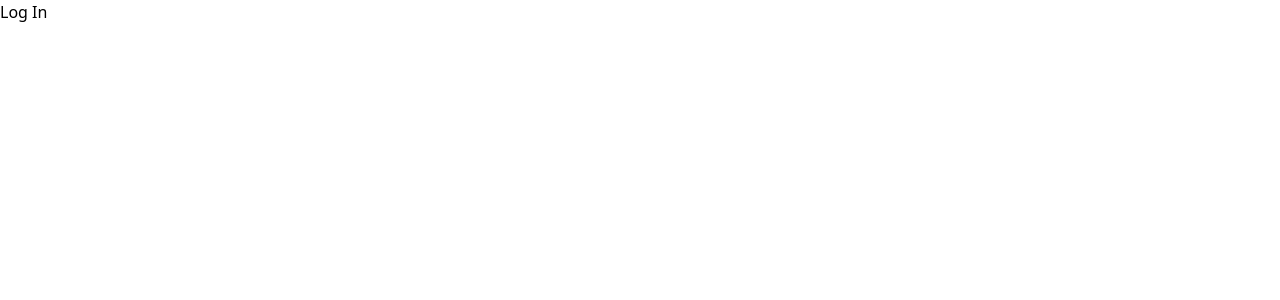
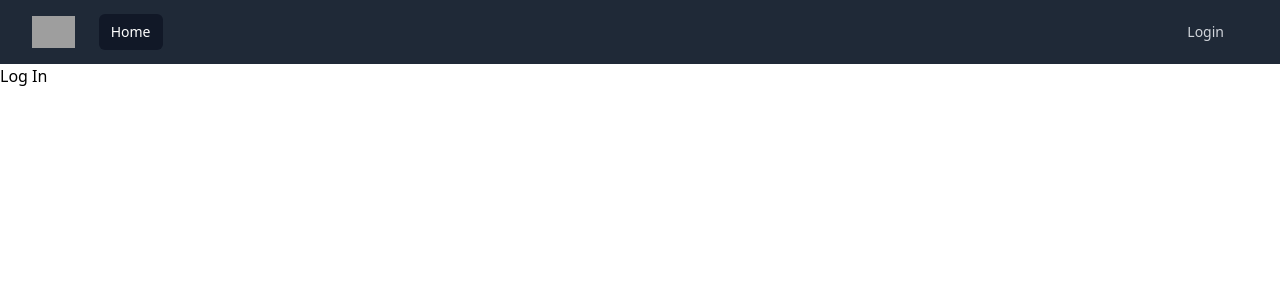
Before and after one commit to JSignature/ECommerceSite, a React (Vite) app: page /login in a window 1280 px wide. Shown: the top 300 px of the page. Built offline with nearby package versions, Linux system fonts and the light colour scheme; grey boxes are pictures that could not be loaded.

Commit message:
add styling and terenary for login cart button

```diff
--- a/src/components/CartModal.jsx
+++ b/src/components/CartModal.jsx
@@ -147,7 +147,7 @@ const CartModal = ({ open, setOpen }) => {
                                       <div className="flex">
                                         <button
                                           type="button"
-                                          className="font-medium text-indigo-600 hover:text-indigo-500"
+                                          className="font-medium text-sky-600 hover:text-sky-500"
                                           onClick={() =>
                                             handleRemove(product.id)
                                           }
@@ -183,7 +183,7 @@ const CartModal = ({ open, setOpen }) => {
                         {!products ? null : (
                           <a
                             href="#"
-                            className="flex items-center justify-center rounded-md border border-transparent bg-indigo-600 px-6 py-3 text-base font-medium text-white shadow-sm hover:bg-indigo-700"
+                            className="flex items-center justify-center rounded-md border border-transparent bg-sky-600 px-6 py-3 text-base font-medium text-white shadow-sm hover:bg-sky-700"
                             onClick={() => handleCheckOut()}
                           >
                             Checkout
@@ -194,7 +194,7 @@ const CartModal = ({ open, setOpen }) => {
                         <p>
                           <button
                             type="button"
-                            className="font-medium text-indigo-600 hover:text-indigo-500"
+                            className="font-medium text-sky-600 hover:text-sky-500"
                             onClick={() => setOpen(false)}
                           >
                             Continue Shopping
--- a/src/components/Filter.jsx
+++ b/src/components/Filter.jsx
@@ -5,8 +5,15 @@ const Filter = ({ setFilterValue }) => {
   return (
     <>
       <div>
-        <label for="site-search">Search products by name:</label>
+        <label
+          for="site-search"
+          className="block text-sm font-medium leading-6 text-gray-900"
+        >
+          Search
+        </label>
         <input
+          className="relative mt-2 relative w-full cursor-default rounded-md bg-white py-1.5 pl-3 pr-10 text-left text-gray-900 shadow-sm ring-1 ring-inset ring-gray-300 focus:outline-none focus:ring-2 focus:ring-sky-500 sm:text-sm sm:leading-6"
+          placeholder="Search product name"
           type="search"
           id="site-search"
           name="search"
--- a/src/components/LogIn.jsx
+++ b/src/components/LogIn.jsx
@@ -1,7 +1,13 @@
 import React from 'react'
+import NavBar from './NavBar'
 
 const LogIn = () => {
-  return <h1>Log In</h1>
+  return (
+    <>
+      <NavBar />
+      <h1>Log In</h1>
+    </>
+  )
 }
 
 export default LogIn
--- a/src/components/NavBar.jsx
+++ b/src/components/NavBar.jsx
@@ -1,7 +1,184 @@
-import React from 'react'
+import { Fragment, useState } from 'react'
+import { Disclosure, Menu, Transition } from '@headlessui/react'
+import { Bars3Icon, BellIcon, XMarkIcon } from '@heroicons/react/24/outline'
 
-const NavBar = () => {
-  return <div>NavBar</div>
+const navigation = [
+  { name: 'Home', href: '/', current: true },
+  // { name: 'Login', href: '/login', current: false },
+  // { name: 'Sign up', href: '#', current: false },
+]
+function classNames(...classes) {
+  return classes.filter(Boolean).join(' ')
 }
 
-export default NavBar
+// localStorage.setItem('cart', JSON.stringify(products))
+
+export default function Example() {
+  const [loggedIn, setLoggedIn] = useState(localStorage.getItem('token'))
+  console.log(loggedIn)
+  return (
+    <Disclosure as="nav" className="bg-gray-800">
+      {({ open }) => (
+        <>
+          <div className="mx-auto max-w-7xl px-2 sm:px-6 lg:px-8">
+            <div className="relative flex h-16 items-center justify-between">
+              <div className="absolute inset-y-0 left-0 flex items-center sm:hidden">
+                {/* Mobile menu button*/}
+                <Disclosure.Button className="relative inline-flex items-center justify-center rounded-md p-2 text-gray-400 hover:bg-gray-700 hover:text-white focus:outline-none focus:ring-2 focus:ring-inset focus:ring-white">
+                  <span className="absolute -inset-0.5" />
+                  <span className="sr-only">Open main menu</span>
+                  {open ? (
+                    <XMarkIcon className="block h-6 w-6" aria-hidden="true" />
+                  ) : (
+                    <Bars3Icon className="block h-6 w-6" aria-hidden="true" />
+                  )}
+                </Disclosure.Button>
+              </div>
+              <div className="flex flex-1 items-center justify-center sm:items-stretch sm:justify-start">
+                <div className="flex flex-shrink-0 items-center">
+                  <img
+                    className="h-8 w-auto "
+                    src="https://static.vecteezy.com/system/resources/previews/022/636/388/original/valorant-logo-valorant-icon-transparent-free-png.png"
+                    alt="My Company"
+                  />
+                </div>
+                <div className="hidden sm:ml-6 sm:block">
+                  <div className="flex space-x-4">
+                    {navigation.map(item => (
+                      <a
+                        key={item.name}
+                        href={item.href}
+                        className={classNames(
+                          item.current
+                            ? 'bg-gray-900 text-white'
+                            : 'text-gray-300 hover:bg-gray-700 hover:text-white',
+                          'rounded-md px-3 py-2 text-sm font-medium'
+                        )}
+                        aria-current={item.current ? 'page' : undefined}
+                      >
+                        {item.name}
+                      </a>
+                    ))}
+                  </div>
+                </div>
+              </div>
+              <div className="absolute inset-y-0 right-0 flex items-center pr-2 sm:static sm:inset-auto sm:ml-6 sm:pr-0">
+                {!loggedIn ? (
+                  <a
+                    key={'Login'}
+                    href={'/login'}
+                    className={
+                      'text-gray-300 hover:bg-gray-700 hover:text-white rounded-md px-3 py-2 text-sm font-medium'
+                    }
+                    // aria-current={item.current ? 'page' : undefined}
+                  >
+                    {'Login'}
+                  </a>
+                ) : (
+                  <button
+                    type="button"
+                    className="relative rounded-full bg-gray-800 p-1 text-gray-400 hover:text-white focus:outline-none focus:ring-2 focus:ring-white focus:ring-offset-2 focus:ring-offset-gray-800"
+                  >
+                    <span className="absolute -inset-1.5" />
+                    <span className="sr-only">View notifications</span>
+
+                    <svg
+                      xmlns="http://www.w3.org/2000/svg"
+                      fill="none"
+                      viewBox="0 0 24 24"
+                      strokeWidth={1.5}
+                      stroke="currentColor"
+                      className="w-6 h-6"
+                    >
+                      <path
+                        strokeLinecap="round"
+                        strokeLinejoin="round"
+                        d="M2.25 3h1.386c.51 0 .955.343 1.087.835l.383 1.437M7.5 14.25a3 3 0 00-3 3h15.75m-12.75-3h11.218c1.121-2.3 2.1-4.684 2.924-7.138a60.114 60.114 0 00-16.536-1.84M7.5 14.25L5.106 5.272M6 20.25a.75.75 0 11-1.5 0 .75.75 0 011.5 0zm12.75 0a.75.75 0 11-1.5 0 .75.75 0 011.5 0z"
+                      />
+                    </svg>
+                  </button>
+                )}
+
+                {/* Profile dropdown */}
+                <Menu as="div" className="relative ml-3">
+                  <Transition
+                    as={Fragment}
+                    enter="transition ease-out duration-100"
+                    enterFrom="transform opacity-0 scale-95"
+                    enterTo="transform opacity-100 scale-100"
+                    leave="transition ease-in duration-75"
+                    leaveFrom="transform opacity-100 scale-100"
+                    leaveTo="transform opacity-0 scale-95"
+                  >
+                    <Menu.Items className="absolute right-0 z-10 mt-2 w-48 origin-top-right rounded-md bg-white py-1 shadow-lg ring-1 ring-black ring-opacity-5 focus:outline-none">
+                      <Menu.Item>
+                        {({ active }) => (
+                          <a
+                            href="#"
+                            className={classNames(
+                              active ? 'bg-gray-100' : '',
+                              'block px-4 py-2 text-sm text-gray-700'
+                            )}
+                          >
+                            Your Profile
+                          </a>
+                        )}
+                      </Menu.Item>
+                      <Menu.Item>
+                        {({ active }) => (
+                          <a
+                            href="#"
+                            className={classNames(
+                              active ? 'bg-gray-100' : '',
+                              'block px-4 py-2 text-sm text-gray-700'
+                            )}
+                          >
+                            Settings
+                          </a>
+                        )}
+                      </Menu.Item>
+                      <Menu.Item>
+                        {({ active }) => (
+                          <a
+                            href="#"
+                            className={classNames(
+                              active ? 'bg-gray-100' : '',
+                              'block px-4 py-2 text-sm text-gray-700'
+                            )}
+                          >
+                            Sign out
+                          </a>
+                        )}
+                      </Menu.Item>
+                    </Menu.Items>
+                  </Transition>
+                </Menu>
+              </div>
+            </div>
+          </div>
+
+          <Disclosure.Panel className="sm:hidden">
+            <div className="space-y-1 px-2 pb-3 pt-2">
+              {navigation.map(item => (
+                <Disclosure.Button
+                  key={item.name}
+                  as="a"
+                  href={item.href}
+                  className={classNames(
+                    item.current
+                      ? 'bg-gray-900 text-white'
+                      : 'text-gray-300 hover:bg-gray-700 hover:text-white',
+                    'block rounded-md px-3 py-2 text-base font-medium'
+                  )}
+                  aria-current={item.current ? 'page' : undefined}
+                >
+                  {item.name}
+                </Disclosure.Button>
+              ))}
+            </div>
+          </Disclosure.Panel>
+        </>
+      )}
+    </Disclosure>
+  )
+}
--- a/src/components/ProductModal.jsx
+++ b/src/components/ProductModal.jsx
@@ -105,7 +105,7 @@ export default function Example({
                 <div className="bg-gray-50 px-4 py-3 sm:flex sm:flex-row-reverse sm:px-6">
                   <button
                     type="button"
-                    className="inline-flex w-full justify-center rounded-md bg-blue-600 px-3 py-2 text-sm font-semibold text-white shadow-sm hover:bg-red-500 sm:ml-3 sm:w-auto"
+                    className="inline-flex w-full justify-center rounded-md bg-sky-600 px-3 py-2 text-sm font-semibold text-white shadow-sm hover:bg-blue-500 sm:ml-3 sm:w-auto"
                     onClick={handleCartClick}
                   >
                     Add To Cart
--- a/src/components/ProductOverview.jsx
+++ b/src/components/ProductOverview.jsx
@@ -37,7 +37,7 @@ export default function Example({ selectedProduct }) {
           <div className="mt-4 lg:row-span-3 lg:mt-0">
             <h2 className="sr-only">Product information</h2>
             <p className="text-3xl tracking-tight text-gray-900">
-              {selectedProduct.price}
+              ${selectedProduct.price}
             </p>
 
             {/* Reviews */}
```
Also changed, not shown: src/components/Products.jsx (+11 -6 lines), src/components/Sort.jsx (+11 -4 lines).
